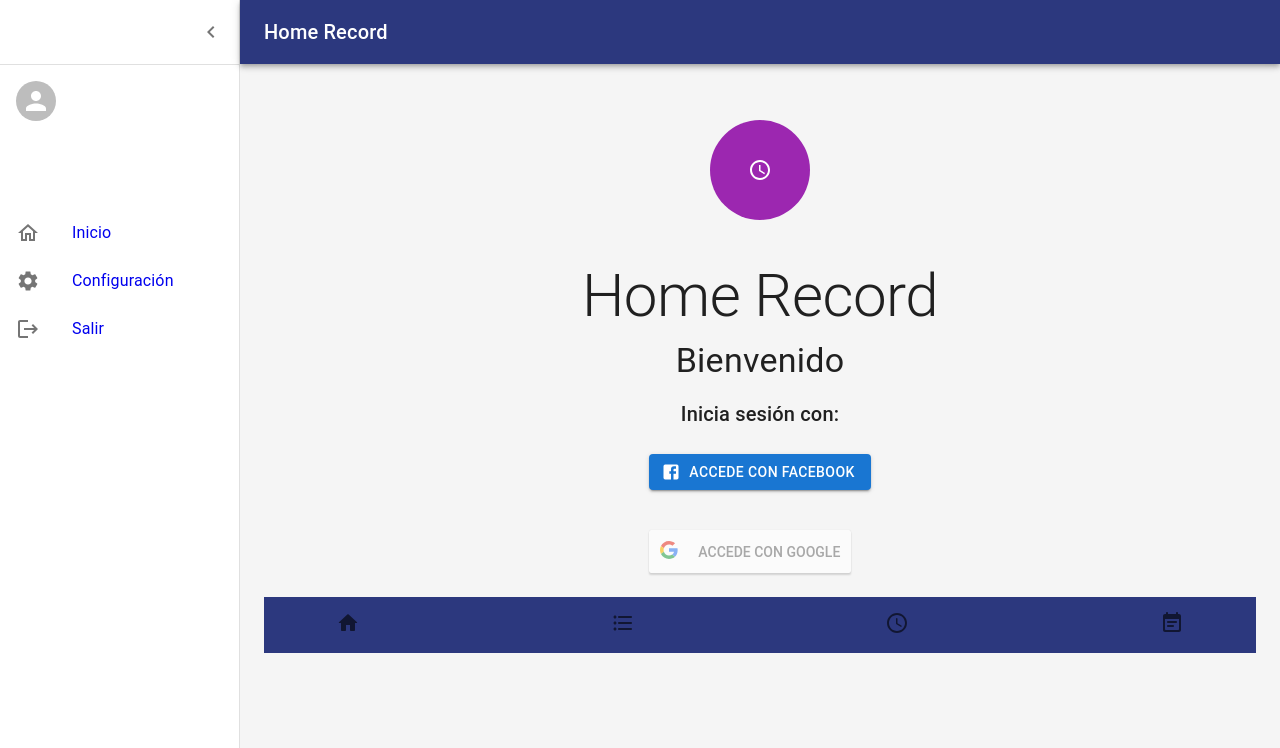
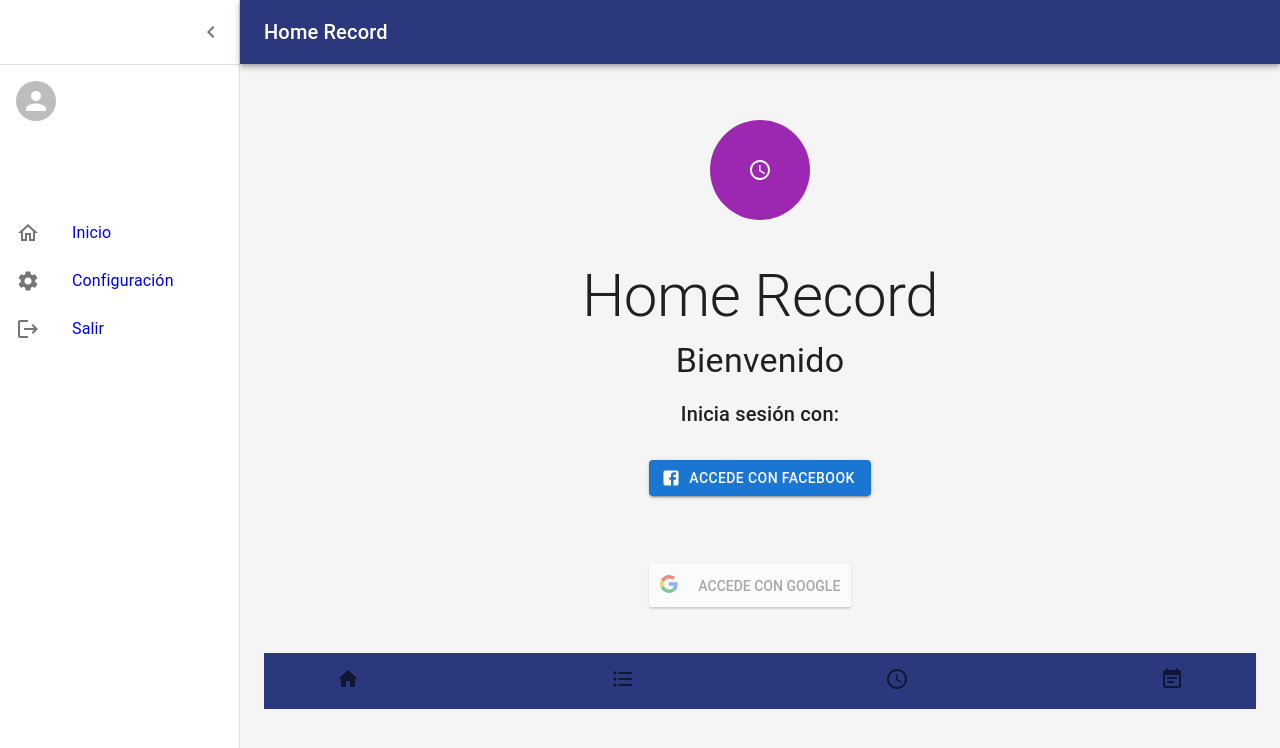
Before and after one commit to Betomx45/agenda, a React (Create React App) app: page /login in a window 1280 px wide. Shown: the top 748 px of the page. Built offline with nearby package versions, Linux system fonts and the light colour scheme.

Commit message:
modificaciones

```diff
--- a/src/pages/Login/index.js
+++ b/src/pages/Login/index.js
@@ -36,10 +36,19 @@ const Login = () => {
             Inicia sesión con:
           </Typography>
           <Box component="form"  sx={{ mt: 0 }}>
+            <Button
+              type="submit"
+              sx={{ mt: 0, mb: 2 }}
+            >
               <ButtonFacebook/>
-
+            </Button>
             <br/>
+            <Button
+              type="submit"
+              sx={{ mt: 0, mb: 2 }}
+            >
               <Buttons/>
+            </Button>
           </Box>
         </Box>
     </ThemeProvider>
```
